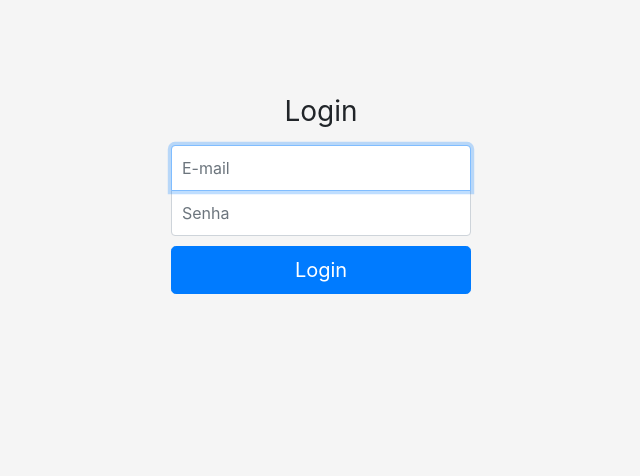
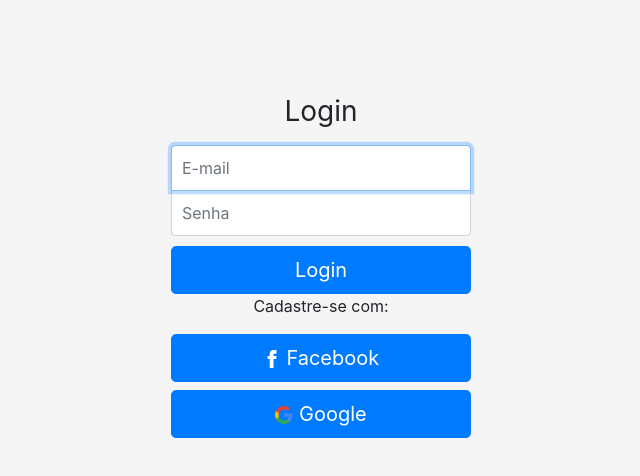
Before and after one commit to gabrigode/e-miolo, a Vue app: page /login in a window 1280 px wide. Shown: the top 476 px of the page, without its empty margins (319-959 px from the left). Built offline with nearby package versions, Linux system fonts and the light colour scheme.

Commit message:
Adiciona botões de redes sociais

```diff
--- a/src/assets/login.css
+++ b/src/assets/login.css
@@ -34,3 +34,7 @@ body {
   border-top-left-radius: 0;
   border-top-right-radius: 0;
 }
+
+#login_button{
+  color: white;
+}
--- a/src/components/social.vue
+++ b/src/components/social.vue
@@ -1,3 +1,10 @@
 <template>
-    <div class="fb-login-button" data-size="large" data-button-type="login_with" data-layout="default" width=""></div>
+<div>
+    <button class="btn btn-lg btn-primary btn-block" type="submit">
+        <svg xmlns="http://www.w3.org/2000/svg" width="18" height="18" viewBox="0 0 24 24" fill="white"><path d="M9 8h-3v4h3v12h5v-12h3.642l.358-4h-4v-1.667c0-.955.192-1.333 1.115-1.333h2.885v-5h-3.808c-3.596 0-5.192 1.583-5.192 4.615v3.385z"/></svg>
+        Facebook </button>
+    <button class="btn btn-lg btn-primary btn-block" type="submit">
+        <svg xmlns="http://www.w3.org/2000/svg" width="18" height="18" viewBox="0 0 18 18" aria-hidden="true"><g fill="none" fill-rule="evenodd"><path fill="#4285F4" d="M17.64 9.2045c0-.6381-.0573-1.2518-.1636-1.8409H9v3.4814h4.8436c-.2086 1.125-.8427 2.0782-1.7959 2.7164v2.2581h2.9087c1.7018-1.5668 2.6836-3.874 2.6836-6.615z"></path><path fill="#34A853" d="M9 18c2.43 0 4.4673-.806 5.9564-2.1805l-2.9087-2.2581c-.8059.54-1.8368.859-3.0477.859-2.344 0-4.3282-1.5831-5.036-3.7104H.9574v2.3318C2.4382 15.9832 5.4818 18 9 18z"></path><path fill="#FBBC05" d="M3.964 10.71c-.18-.54-.2822-1.1168-.2822-1.71s.1023-1.17.2823-1.71V4.9582H.9573A8.9965 8.9965 0 0 0 0 9c0 1.4523.3477 2.8268.9573 4.0418L3.964 10.71z"></path><path fill="#EA4335" d="M9 3.5795c1.3214 0 2.5077.4541 3.4405 1.346l2.5813-2.5814C13.4632.8918 11.426 0 9 0 5.4818 0 2.4382 2.0168.9573 4.9582L3.964 7.29C4.6718 5.1627 6.6559 3.5795 9 3.5795z"></path></g></svg>
+        Google </button>
+</div>
 </template>
--- a/src/main.js
+++ b/src/main.js
@@ -7,7 +7,6 @@ import router from './router'
 import 'bootstrap'
 import 'bootstrap/dist/css/bootstrap.min.css'
 import "@/assets/login.css"
-
 Vue.config.productionTip = false
 
 new Vue({
--- a/src/views/login.vue
+++ b/src/views/login.vue
@@ -7,6 +7,7 @@
             <label for="inputPassword" class="sr-only"> Senha </label>
             <input type="password" id="inputPassword" class="form-control" placeholder="Senha" required>
             <button class="btn btn-lg btn-primary btn-block" type="submit"> Login </button>
+            <p> Cadastre-se com: </p>
             <social/>
         </form>
     </body>
@@ -17,7 +18,7 @@ import social from '@/components/social'
 export default {
     name: 'login',
     components:{
-      social
+      social,
     }
 }
 </script>
```
